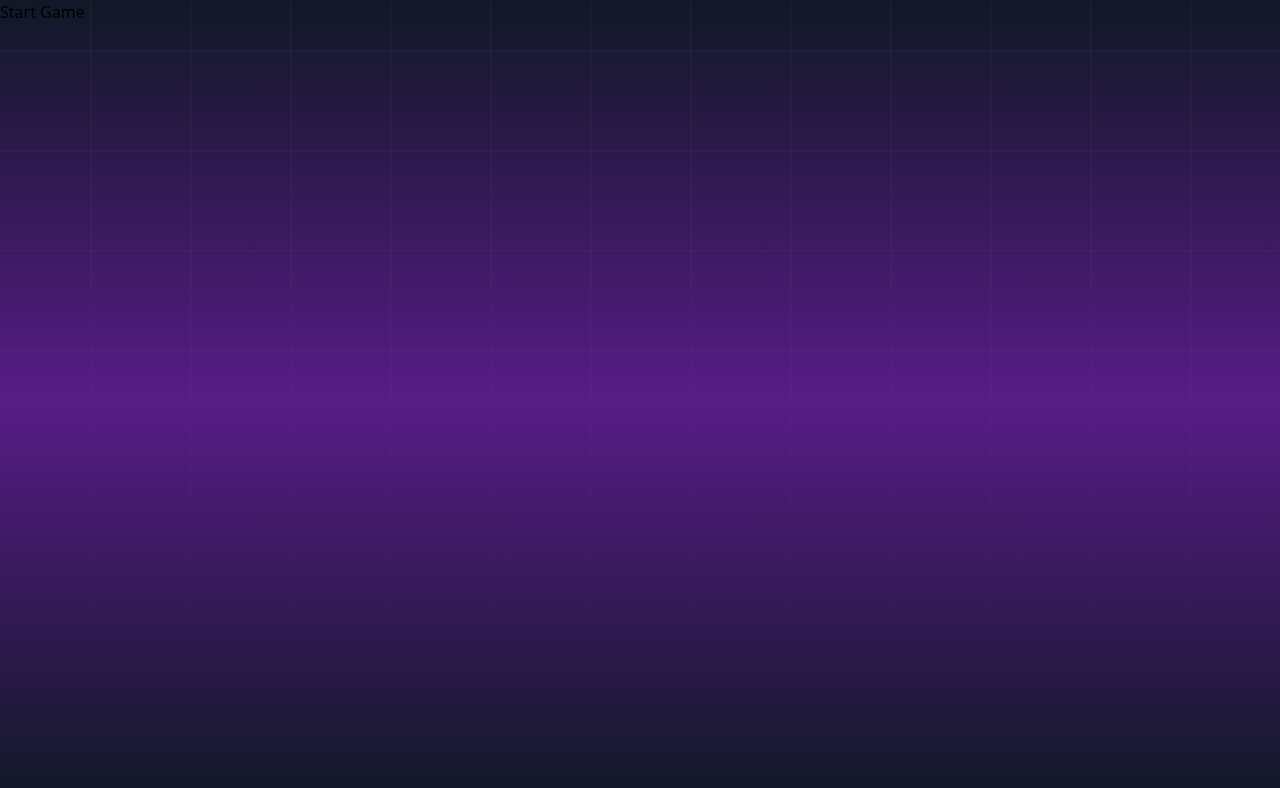
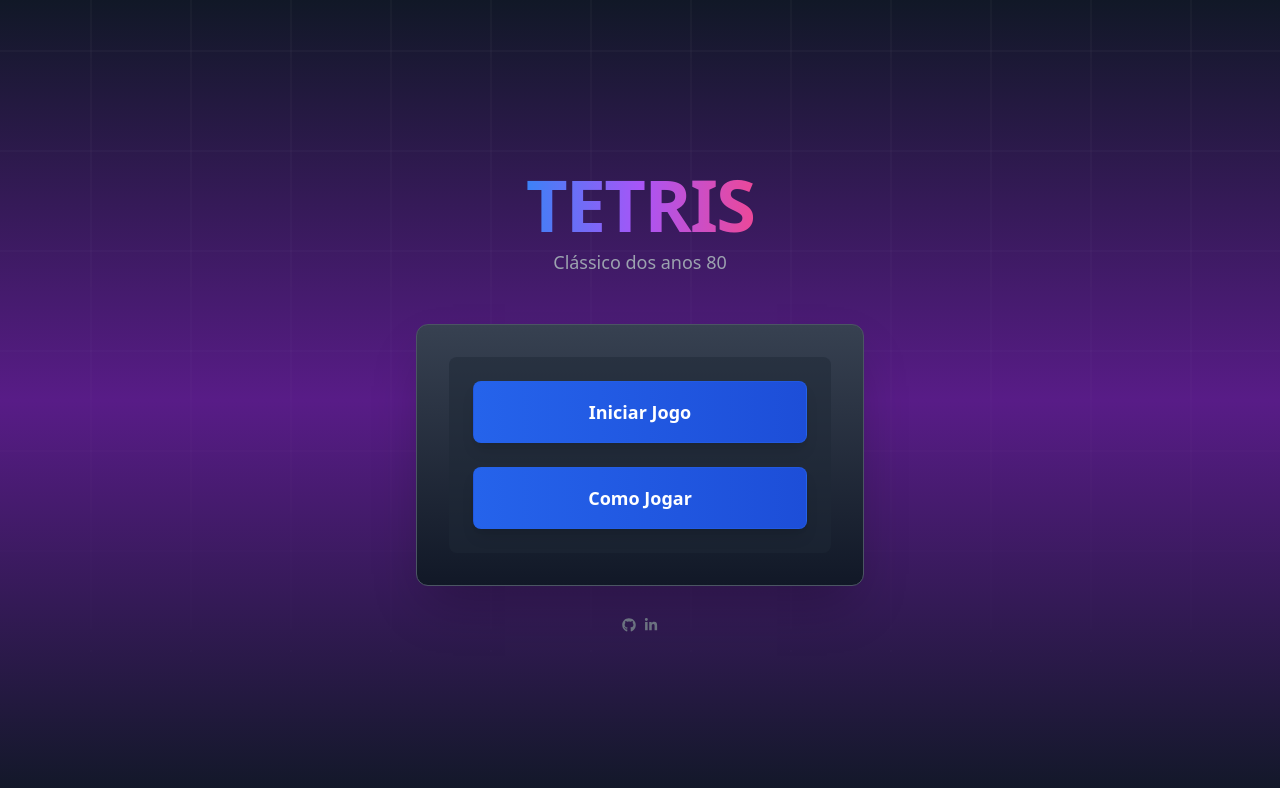
Before and after one commit to LukaVieira1/tetris, a React (Vite) app: page / in a window 1280 px wide. Shown: the top 788 px of the page. Built offline with nearby package versions, Linux system fonts and the light colour scheme.

Commit message:
feature: how to play page

```diff
--- a/src/App.tsx
+++ b/src/App.tsx
@@ -1,18 +1,20 @@
 import { useState } from "react";
 import Game from "./pages/Game";
 import Menu from "./pages/Menu";
+import HowToPlay from "./pages/HowToPlay";
 
 const pages = {
   game: Game,
   menu: Menu,
+  howToPlay: HowToPlay,
 };
 
 export interface ITetrisPages {
-  onNavigate: (page: "game" | "menu") => void;
+  onNavigate: (page: "game" | "menu" | "howToPlay") => void;
 }
 
 function App() {
-  const [page, setPage] = useState<"game" | "menu">("menu");
+  const [page, setPage] = useState<"game" | "menu" | "howToPlay">("menu");
 
   const CurrentPageComponent = pages[page];
 
--- a/src/pages/Menu.tsx
+++ b/src/pages/Menu.tsx
@@ -1,9 +1,60 @@
+import { FaGithub, FaLinkedinIn } from "react-icons/fa";
 import { ITetrisPages } from "../App";
 
 export default function Menu({ onNavigate }: ITetrisPages) {
+  const menuItems = [
+    {
+      title: "Iniciar Jogo",
+      onClick: () => onNavigate("game"),
+    },
+    {
+      title: "Como Jogar",
+      onClick: () => onNavigate("howToPlay"),
+    },
+  ];
+
   return (
-    <div>
-      <button onClick={() => onNavigate("game")}>Start Game</button>
+    <div className="min-h-screen flex flex-col items-center justify-center p-4">
+      <div className="text-center mb-12">
+        <h1 className="text-7xl font-bold bg-gradient-to-r from-blue-500 via-purple-500 to-pink-500 text-transparent bg-clip-text tracking-tight">
+          TETRIS
+        </h1>
+        <p className="text-gray-400 mt-2 text-lg">Clássico dos anos 80</p>
+      </div>
+
+      <div className="bg-gradient-to-b from-gray-700 to-gray-900 p-8 rounded-xl shadow-2xl border border-gray-600 max-w-md w-full">
+        <div className="bg-gray-800/50 rounded-lg p-6 space-y-6">
+          {menuItems.map((item) => (
+            <button
+              onClick={item.onClick}
+              className="w-full bg-gradient-to-r from-blue-600 to-blue-700 hover:from-blue-700 hover:to-blue-800
+            text-white font-bold py-4 px-8 rounded-lg transition-all duration-200
+            shadow-lg hover:shadow-blue-500/25 border border-blue-600/50
+            flex items-center justify-center gap-3 text-lg"
+            >
+              {item.title}
+            </button>
+          ))}
+        </div>
+
+        {/* <div className="flex justify-center gap-1">
+          <button className="p-2 rounded-lg hover:bg-gray-600 transition-colors duration-200 text-gray-300 hover:text-white flex items-center gap-2">
+            <img src="/en-us.svg" alt="EN-US" className="size-full" />
+          </button>
+          <button className="p-2 rounded-lg hover:bg-gray-600 transition-colors duration-200 text-gray-300 hover:text-white flex items-center gap-2">
+            <img src="/pt-br.svg" alt="PT-BR" className="size-full" />
+          </button>
+        </div> */}
+      </div>
+
+      <div className="mt-8 text-gray-500 text-sm flex items-center gap-2">
+        <a href="https://github.com/LukaVieira1" target="_blank">
+          <FaGithub />
+        </a>
+        <a href="https://www.linkedin.com/in/lukaviera/" target="_blank">
+          <FaLinkedinIn />
+        </a>
+      </div>
     </div>
   );
 }
```
